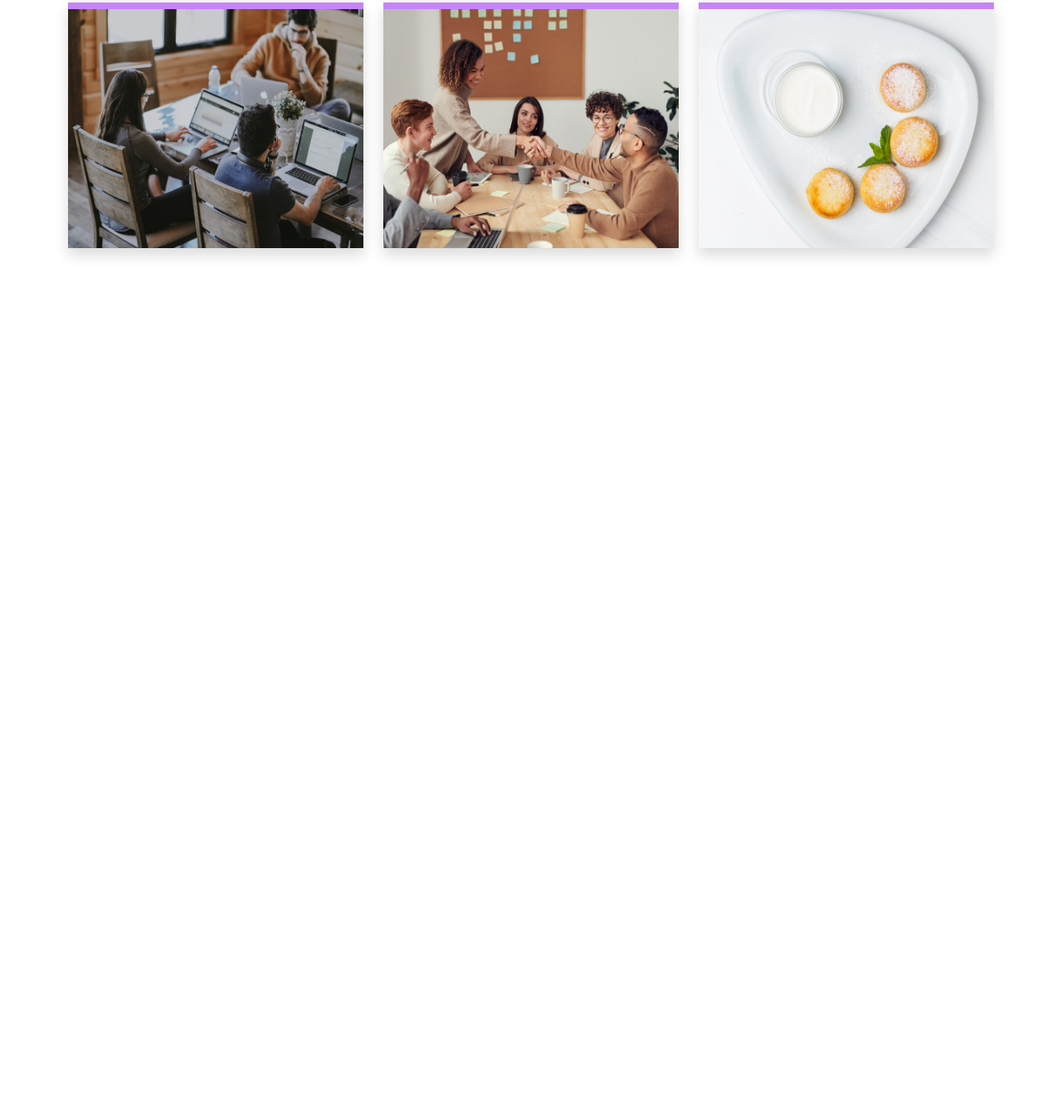
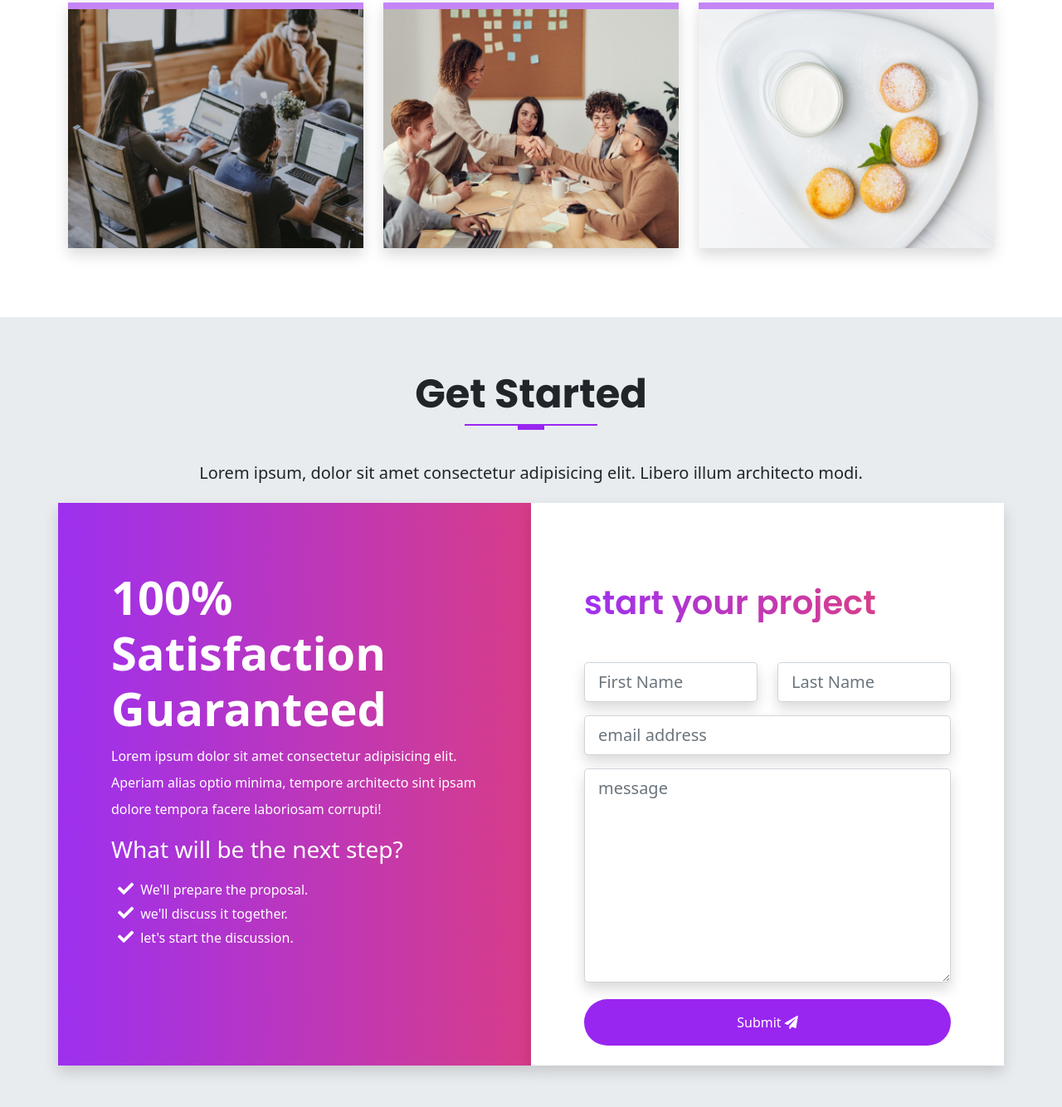
Before and after one commit to jonytalukdar/Bootstrap5_sass, a website: page index.html in a window 1280 px wide. Shown: the part 6112-7446 px from the top of the page at 83% size. Before the commit the page ends 6494 px from the top, so only its background shows below. Drawn offline with nearby package versions, Linux system fonts and the light colour scheme.

Commit message:
completed contact section

```diff
--- a/index.html
+++ b/index.html
@@ -876,8 +876,91 @@
         </div>
       </div>
     </section>
+    <!-- portfolio section end -->
 
-    <!-- portfolio section end -->
+    <!-- get started -->
+    <section id="contact" class="get-started">
+      <div class="container">
+        <div class="row text-center">
+          <h1 class="display-3 fw-bold text-capitalize">Get started</h1>
+          <div class="heading-line"></div>
+          <p class="lh-lg lead">
+            Lorem ipsum, dolor sit amet consectetur adipisicing elit. Libero
+            illum architecto modi.
+          </p>
+        </div>
+
+        <!-- START THE CTA CONTENT  -->
+        <div class="row text-white">
+          <div class="col-12 col-lg-6 gradient shadow p-3">
+            <div class="cta-info w-100">
+              <h4 class="display-4 fw-bold">100% Satisfaction Guaranteed</h4>
+              <p class="lh-lg">
+                Lorem ipsum dolor sit amet consectetur adipisicing elit. Aperiam
+                alias optio minima, tempore architecto sint ipsam dolore tempora
+                facere laboriosam corrupti!
+              </p>
+              <h3 class="display-3--brief">What will be the next step?</h3>
+              <ul class="cta-info__list">
+                <li>We'll prepare the proposal.</li>
+                <li>we'll discuss it together.</li>
+                <li>let's start the discussion.</li>
+              </ul>
+            </div>
+          </div>
+          <div class="col-12 col-lg-6 bg-white shadow p-3">
+            <div class="form w-100 pb-2">
+              <h4 class="display-3--title mb-5">start your project</h4>
+              <form action="#" class="row">
+                <div class="col-lg-6 col-md mb-3">
+                  <input
+                    type="text"
+                    placeholder="First Name"
+                    id="inputFirstName"
+                    class="shadow form-control form-control-lg"
+                  />
+                </div>
+                <div class="col-lg-6 col-md mb-3">
+                  <input
+                    type="text"
+                    placeholder="Last Name"
+                    id="inputLastName"
+                    class="shadow form-control form-control-lg"
+                  />
+                </div>
+                <div class="col-lg-12 mb-3">
+                  <input
+                    type="email"
+                    placeholder="email address"
+                    id="inputEmail"
+                    class="shadow form-control form-control-lg"
+                  />
+                </div>
+                <div class="col-lg-12 mb-3">
+                  <textarea
+                    name="message"
+                    placeholder="message"
+                    id="message"
+                    rows="8"
+                    class="shadow form-control form-control-lg"
+                  ></textarea>
+                </div>
+                <div class="text-center d-grid mt-1">
+                  <button
+                    type="button"
+                    class="btn btn-primary rounded-pill pt-3 pb-3"
+                  >
+                    submit
+                    <i class="fas fa-paper-plane"></i>
+                  </button>
+                </div>
+              </form>
+            </div>
+          </div>
+        </div>
+      </div>
+    </section>
+    <!-- end get started -->
 
     <!-- bootstrap js buddler -->
     <script
--- a/scss/_custom.scss
+++ b/scss/_custom.scss
@@ -2,8 +2,8 @@
 
 $purple-dark: #9926f0;
 $purple-light: #bb6ef5;
-
 $pink: #d63384;
+$footer: #151414;
 
 // scss gray and white color
 $white: #fff;
--- a/scss/components/_typography.scss
+++ b/scss/components/_typography.scss
@@ -73,3 +73,13 @@
   border-right: 0.15rem solid $gray-300;
   height: 100%;
 }
+
+// gradient bg
+
+.gradient {
+  background: linear-gradient(
+    to right,
+    rgba($primary, 0.95),
+    rgba($secondary, 0.95)
+  );
+}
--- a/scss/sections/_get-started.scss
+++ b/scss/sections/_get-started.scss
@@ -0,0 +1,46 @@
+@use '../custom' as *;
+@use '../components/mixins' as *;
+
+.get-started {
+  padding: 4rem 0;
+  background-color: $gray-200;
+}
+
+.cta-info {
+  padding: 3rem;
+  margin: 1rem 0;
+
+  &__list {
+    position: relative;
+    list-style-type: none;
+    display: block;
+    padding-top: 0.5rem;
+    padding-left: 0.5rem;
+    margin-bottom: 0.7rem;
+
+    li::before {
+      font-family: 'Font Awesome 5 Free';
+      content: '\f00c';
+      font-weight: 600;
+      margin-right: 0.5rem;
+      font-size: 1.2rem;
+    }
+  }
+}
+
+// FORM CONTENT
+.form {
+  padding: 3rem;
+
+  button {
+    border: none;
+    color: $white;
+    text-transform: capitalize;
+
+    a {
+      color: $white;
+      text-decoration: none;
+      text-transform: capitalize;
+    }
+  }
+}
```
Also changed, not shown: assets/css/style.css, 1 other file.
